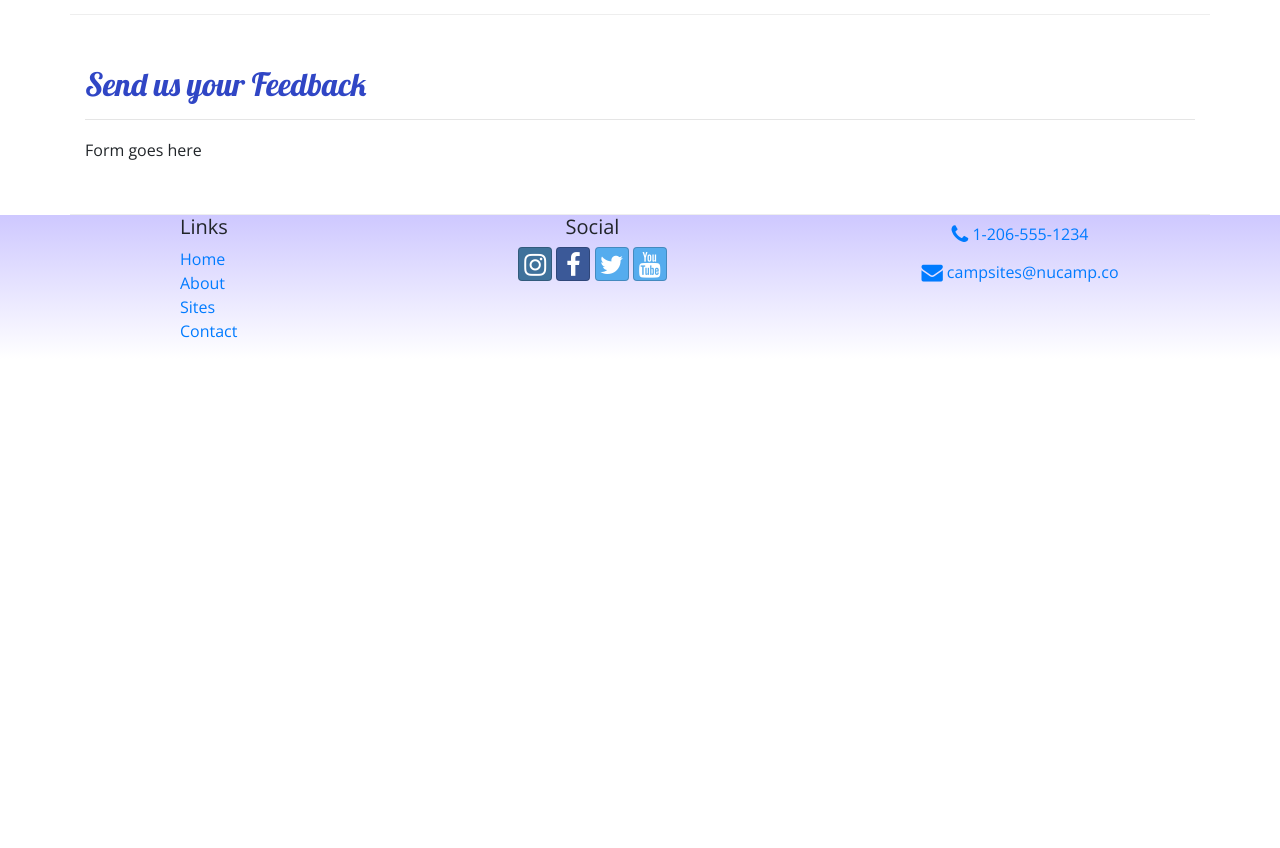
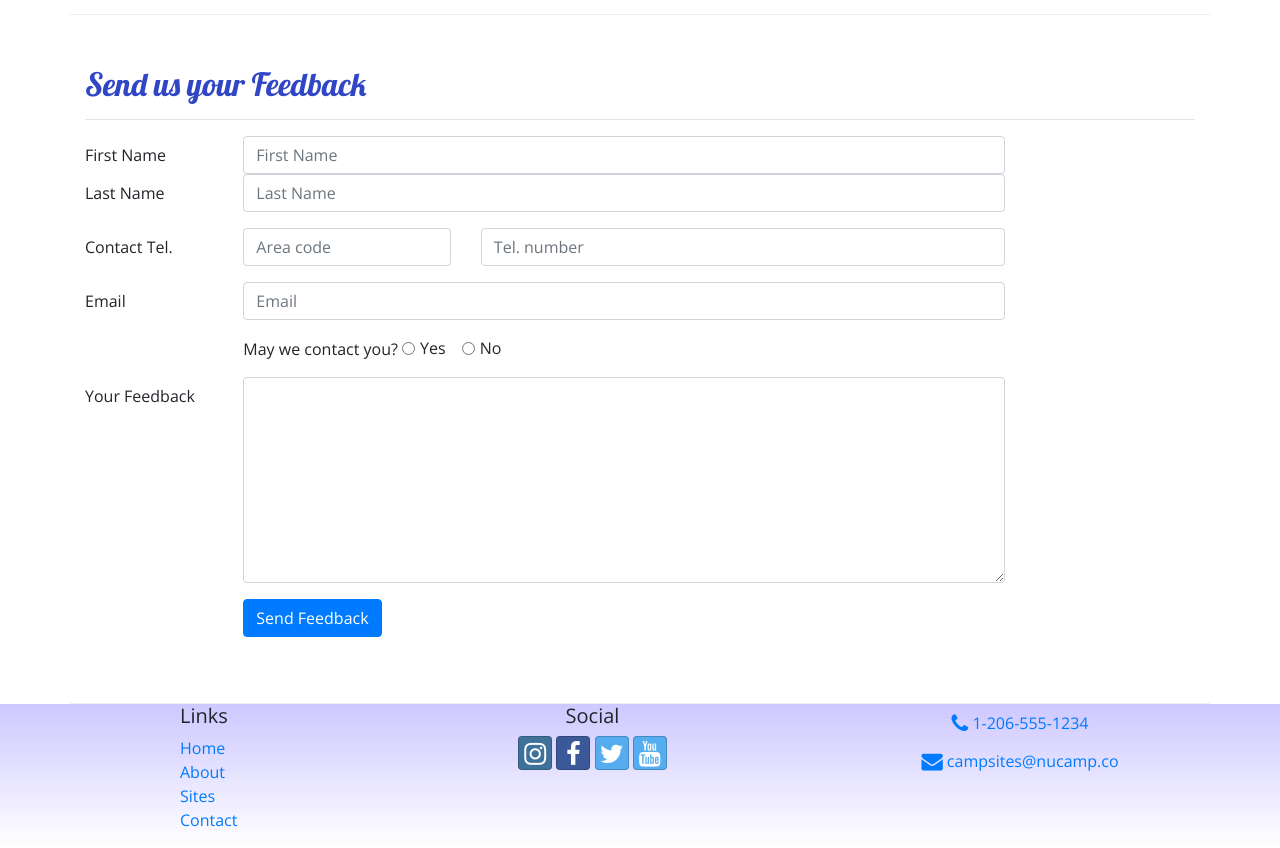
Before and after one commit to Dond2979/nucamp-bootstrap, a website: page contactus.html in a window 1280 px wide. Shown: the part 560-1408 px from the top of the page. Before the commit the page ends 919 px from the top, so only its background shows below. Drawn offline with nearby package versions, Linux system fonts and the light colour scheme.

Commit message:
Added a Form

```diff
--- a/contactus.html
+++ b/contactus.html
@@ -80,7 +80,59 @@
                 <hr />
             </div>
             <div class="col-md-10">
-                Form goes here
+                 <form>
+                     <div class="form-goup row">
+                        <label for="firstName" class="col-md-2 col-form-label"> First Name </label>
+                        <div class="col-md-10">
+                            <input type="text" class="form-control" id="firstName" name="firstName" placeholder="First Name" />
+                        </div>
+                     </div>
+                     <div class="form-group row">
+                        <label for="lastName" class="col-md-2 col-form-label"> Last Name </label>
+                        <div class="col-md-10">
+                            <input type="text" class="form-control" id="lastName" name="lastName" placeholder="Last Name" />
+                        </div>
+                     </div>
+                     <div class="form-group row">
+                        <label for="areaCode" class="col-md-2 col-form-label"> Contact Tel. </label>
+                        <div class="col-5 col-md-3">
+                            <input type="tel" class="form-control" id="areaCode" name="areaCode" placeholder="Area code" />
+                        </div>
+                        <div class="col-7">
+                            <input type="tel" class="form-control" name="telNum" placeholder="Tel. number" />
+                        </div>
+                     </div>
+                     <div class="form-group row">
+                        <label for="email" class="col-md-2 col-form-label"> Email </label>
+                        <div class="col-md-10">
+                            <input type="email" class="form-control" id="email" name="email" placeholder="Email" />
+                        </div>
+                     </div>
+                     <div class="form-group row">
+                         <div class="col offset-md-2">
+                     May we contact you?
+                            <div class="form-check form-check-inline">
+                                <input type="radio" class="form-check-input" id="contactYes" name="contactRadios" value="yes" />
+                                <label for="contactYes" class="form-check-label"> Yes </label>
+                            </div>
+                            <div class="form-check form-check-inline">
+                                <input type="radio" class="form-check-input" id="contactNo" name="contactRadios" value="no" />
+                                <label for="contactNo" class="form-check-label"> No </label>
+                            </div>
+                         </div>
+                     </div>
+                     <div class="form-group row">
+                        <label for="feedback" class="col-md-2 col-form-label"> Your Feedback </label>
+                        <div class="col-md-10">
+                            <textarea class="form-control" id="feedback" name="feedback" rows="8"> </textarea>
+                        </div>
+                     </div>
+                     <div class="form-group row">
+                         <div class="offset-md-2 col-md-10">
+                            <button type="submit" class="btn btn-primary"> Send Feedback </button>
+                         </div>
+                     </div>
+                 </form>
             </div>
        </div>
 
```
